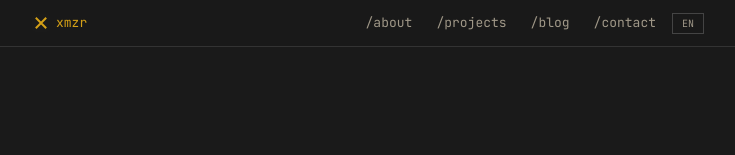
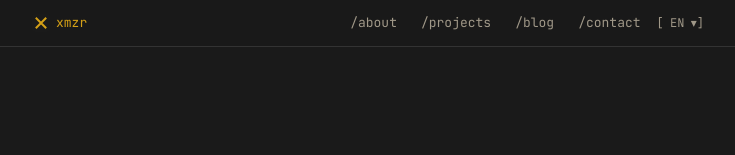
Before and after one commit to xamzar/portfolio, a React (Vite) app: page / in a window 1280 px wide. Shown: the top 155 px of the page, without its empty margins (272-1007 px from the left). Built offline with nearby package versions, Linux system fonts and the light colour scheme.

Commit message:
style: terminal-bracket lang selector [EN ▾]

```diff
--- a/src/components.css
+++ b/src/components.css
@@ -274,33 +274,50 @@
   margin-top: 3rem;
 }
 
-/* Language select */
-.lang-select {
-  background: transparent;
-  border: 1px solid #444;
+/* Language select — terminal bracket style: [EN ▾] */
+.lang-select-wrap {
+  display: inline-flex;
+  align-items: center;
+  margin-left: 1rem;
   color: var(--text-secondary);
-  font: inherit;
-  font-size: 10px;
-  padding: 1px 4px;
-  margin-left: 1rem;
+  font-family: var(--font-mono);
+  font-size: 12px;
+  transition: color 0.2s;
   cursor: pointer;
-  transition: border-color 0.2s, color 0.2s;
+}
+
+.lang-select-wrap::before {
+  content: '[';
+}
+
+.lang-select-wrap::after {
+  content: '▾]';
+}
+
+.lang-select-wrap:hover {
+  color: var(--accent-primary);
+}
+
+.lang-select-wrap select {
   appearance: none;
   -webkit-appearance: none;
   -moz-appearance: none;
-  min-width: 32px;
+  background: transparent;
+  border: none;
+  color: inherit;
+  font: inherit;
+  font-size: inherit;
+  padding: 0 1px;
+  cursor: pointer;
+  outline: none;
   text-align: center;
+  min-width: 0;
 }
 
-.lang-select:hover {
-  border-color: var(--accent-primary);
-  color: var(--accent-primary);
-}
-
-.lang-select option {
+.lang-select-wrap select option {
   background: var(--bg-primary);
   color: var(--text-primary);
-  font-size: 11px;
+  font-size: 13px;
 }
 
 /* Blog listing spacing */
--- a/src/components/Nav.tsx
+++ b/src/components/Nav.tsx
@@ -35,8 +35,8 @@ export default function Nav({ route, navigate }: NavProps) {
               </>
             )}
           </ul>
+          <span className="lang-select-wrap">
             <select
-            className="lang-select"
               value={language}
               onChange={e => setLanguage(e.target.value)}
             >
@@ -46,6 +46,7 @@ export default function Nav({ route, navigate }: NavProps) {
                 </option>
               ))}
             </select>
+          </span>
         </div>
       </div>
     </nav>
```
Lines whose indentation alone changed are shown as unchanged.
